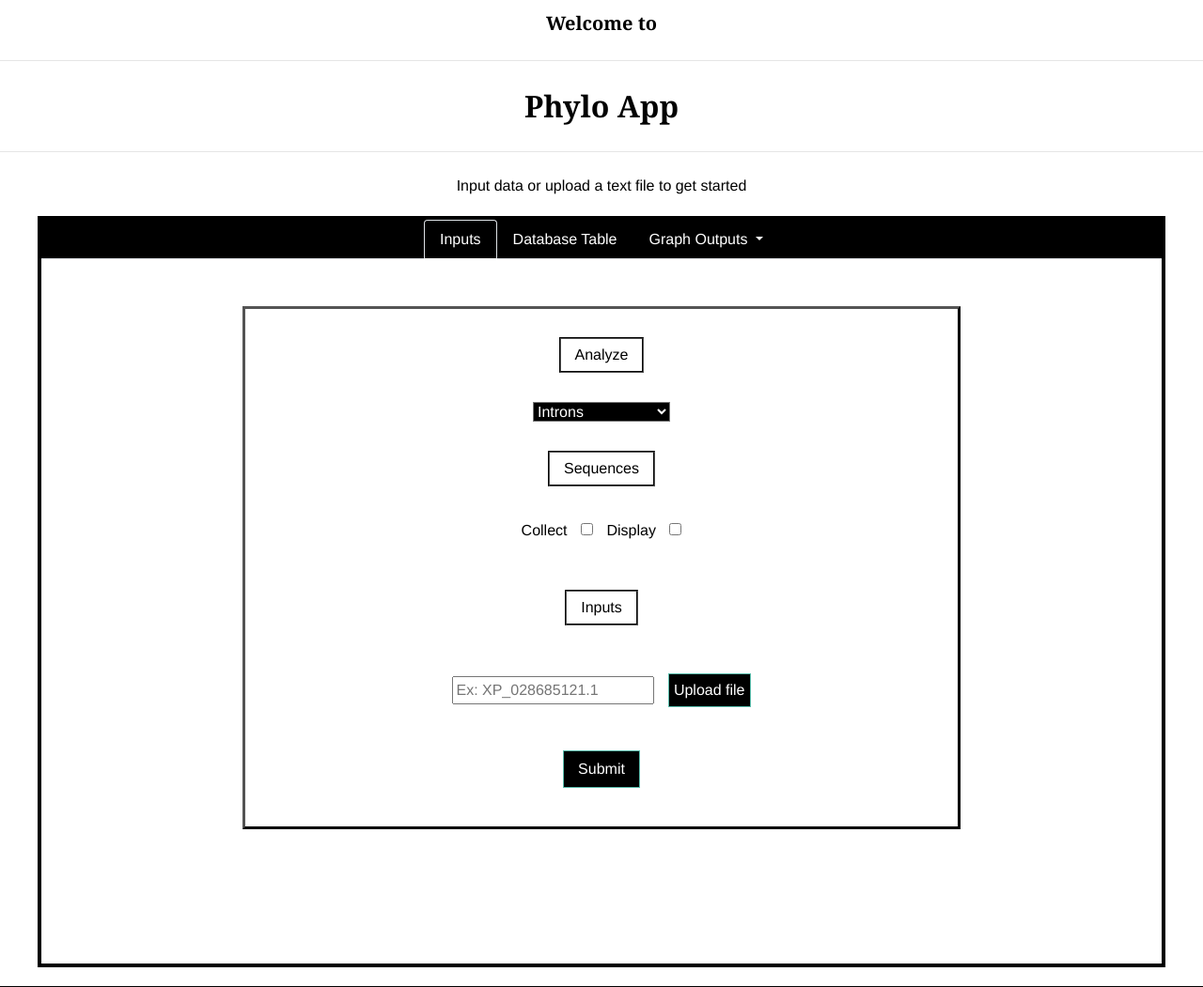
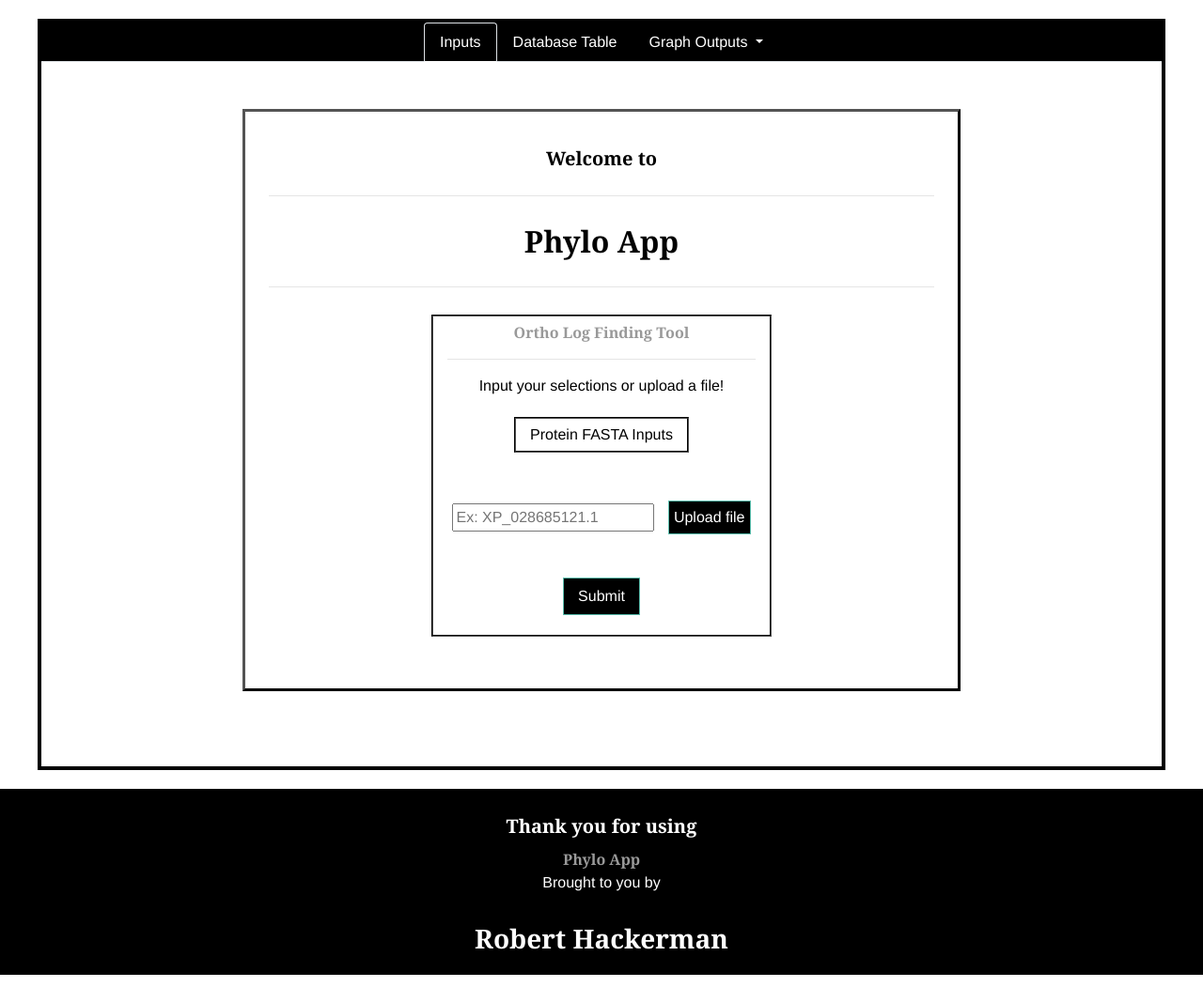
Before and after one commit to bdighera/PhyloApp, a Flask app: page / in a window 1280 px wide. Shown: the part 202-1253 px from the top of the page at 94% size. Run offline with Flask 2, Linux system fonts and the light colour scheme; data that the repository does not hold is empty; some libraries are stand-ins or nearby versions.

Commit message:
updated templates 04-13-2021

```diff
--- a/templates/index.html
+++ b/templates/index.html
@@ -1,13 +1,7 @@
 {% extends 'base.html' %}
 
 {% block content %}
-<div class="apph2">
-		<h5>Welcome to </h5>
-		<hr class="my-4">
-		<h2> Phylo App</h2>
-		<hr class="my-4">
-		<p>Input data or upload a text file to get started</p>
-	</div>
+
   <div class="divtabcontent">
   <ul id="clothingnav1" class="nav nav-tabs" role="tablist">
          <li class="nav-item"> <a class="nav-link active" href="#home1" id="hometab" role="tab" data-toggle="tab" aria-controls="home" aria-expanded="true">Inputs</a> </li>
@@ -24,29 +18,22 @@
 
         <!-- Content Panel -->
     <div id="clothingnavcontent1" class="tab-content">
+
       <div role="tabpanel" class="tab-pane fade show active col-xl-8 offset-xl-2" id="home1" aria-labelledby="hometab">
 
 <div class="datsetdata1">
-  <form id="phylo" action= "{{ url_for('InitialFigure') }}" method="get" name="name" enctype="multipart/form-data">
-	 <label class="labelforms" for="exampleInputuid">Analyze</label>
+<div class="apph2">
+		<h5>Welcome to </h5>
+		<hr class="my-4">
+		<h2> Phylo App</h2>
+		<hr class="my-4">
+	</div>
+  <form style="form" id="phylo" action= "{{ url_for('InitialFigure') }}" method="get" name="name" enctype="multipart/form-data">
+
+	  			<label class="labelforms"> <h1> Ortho Log Finding Tool</h1><hr><p>Input your selections or upload a file!<p> </label>
 
 	  <div class="form-group">
-
-	  <select class="form-select" name="typeofrun" required>
-  				<option value="introns">Introns</option>
-  				<option value="genomicContext">Genomic Context</option>
-  				<option value="domains">Domains</option>
-	  </select></div>
-	  			<label class="labelforms">Sequences</label>
-	          <div class="form-group">
-				 <label> Collect</label>
-           <input type="checkbox" name="CollectSeqs" value="collect" id="CollectSeqs">
-				  	 <label> Display </label>
-            <input type="checkbox" name="DisplaySeqs" value="radio" id="DisplaySeqs">
-		 </div>
-
-	  <div class="form-group">
-		<label class="labelforms">Inputs</label>
+		<label class="labelforms">Protein FASTA Inputs</label>
 	  </div>
 	  <div class="form-group">
 
```
